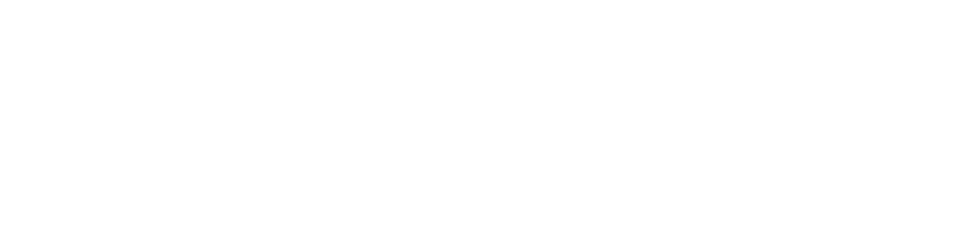
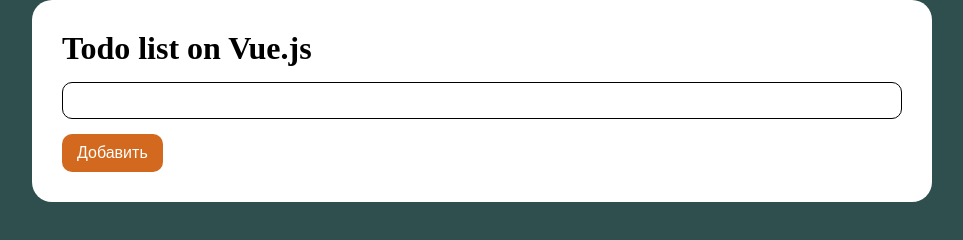
Before and after one commit to Shuvalovrus/Vue_todo, a plain HTML site: page index.html in a window 1280 px wide. Shown: the whole page, without its empty margins (158-1121 px from the left). Drawn offline with Linux system fonts and the light colour scheme.

Commit message:
feat: add basic html

```diff
--- a/index.html
+++ b/index.html
@@ -2,9 +2,14 @@
 <html lang="en">
 <head>
     <meta charset="UTF-8">
-    <title>Todo list on Vue.js</title>
+    <title>Todo</title>
+    <link rel="stylesheet" href="style.css">
 </head>
 <body>
-
+    <div id="app">
+        <h1 class="title">Todo list on Vue.js</h1>
+        <input class="input" type="text">
+        <button class="btn">Добавить</button>
+    </div>
 </body>
 </html>
```
